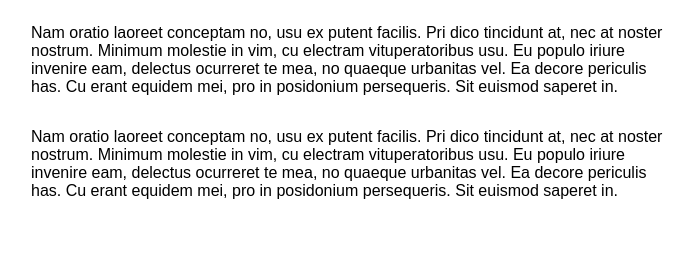
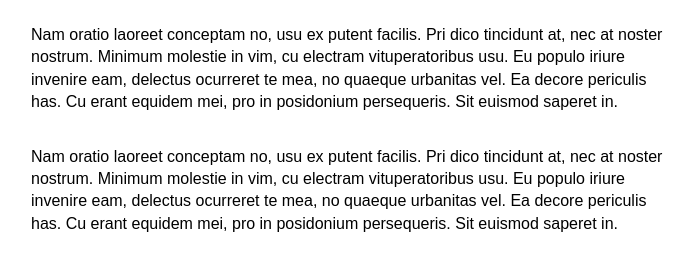
Before and after one commit to smoyame/mockup.email, a plain HTML site: page email/email.html in a window 1280 px wide. Shown: the whole page, without its empty margins (289-983 px from the left). Drawn offline with Linux system fonts and the light colour scheme.

Commit message:
Outlook-compatible line-height
* Outlook only recognizes percentages for line-height.
* mso-line-height-rule: exactly; to prevent Outlook from changing line-heights to at-least.

```diff
--- a/email/email.html
+++ b/email/email.html
@@ -38,6 +38,8 @@
 
 			table {
 				font-family: Arial, system-ui, sans-serif;
+				line-height: 140%;
+				mso-line-height-rule: exactly;
 			}
 		</style>
 		<!--[if mso]>
```
